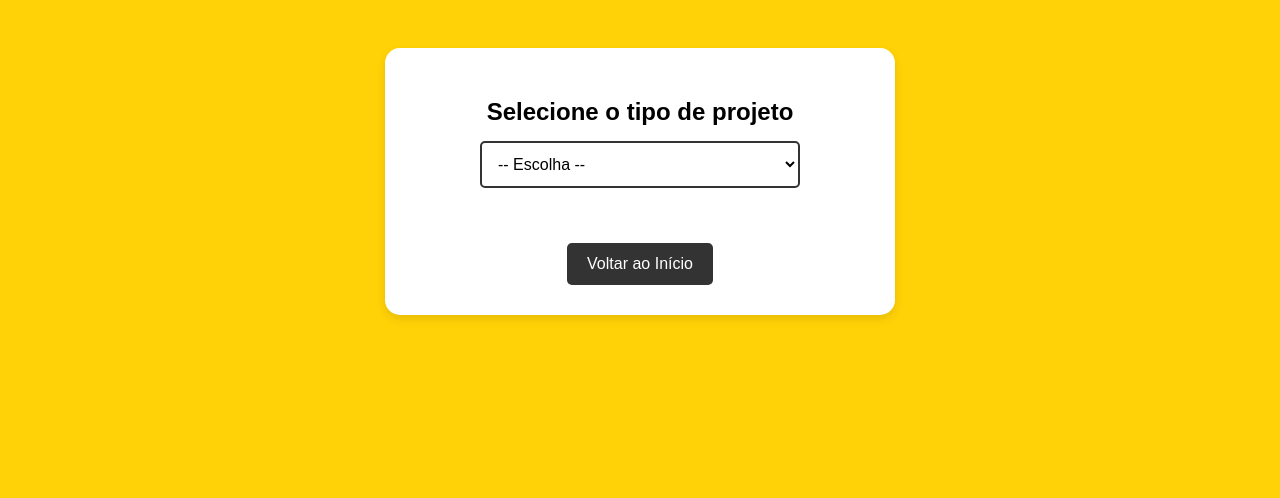
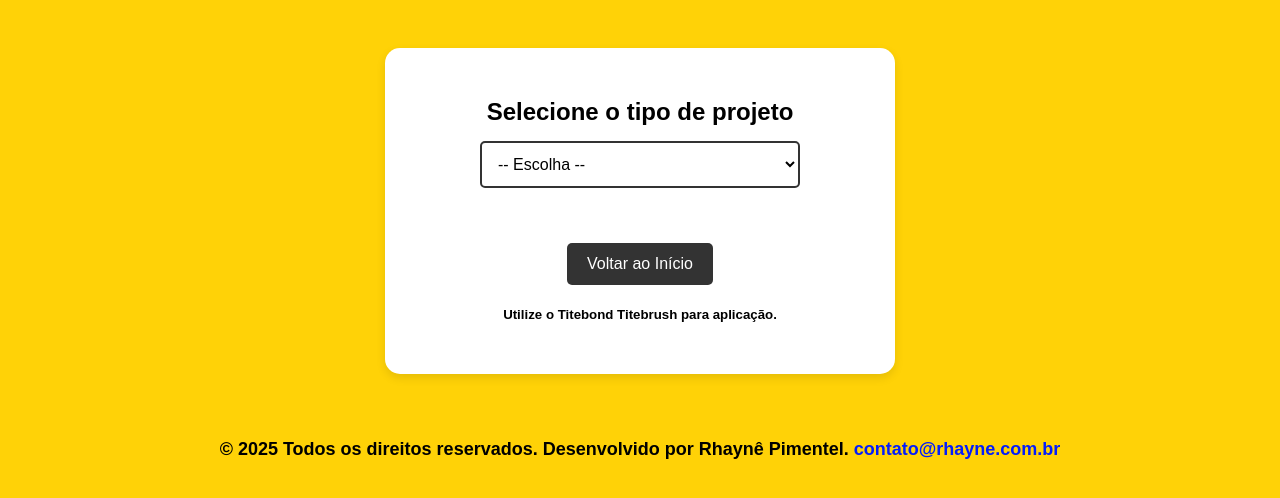
Before and after one commit to rhayne1/TITEBOND, a plain HTML site: page index.html in a window 1280 px wide. Shown: the part 246-744 px from the top of the page. Drawn offline with Linux system fonts and the light colour scheme.

Commit message:
Update index.html

```diff
--- a/index.html
+++ b/index.html
@@ -33,8 +33,12 @@
         </div>
 
         <button id="resetButton" onclick="resetarPagina()">Voltar ao Início</button>
+      <h5>Utilize o Titebond Titebrush para aplicação.</h5>
     </div>
 
     <script src="script.js"></script>
+  <footer>
+    <p>&copy; 2025 Todos os direitos reservados. Desenvolvido por <strong>Rhaynê Pimentel</strong>. <a href="mailto:contato@rhayne.com.br">contato@rhayne.com.br</a></p>
+</footer>
 </body>
 </html>
```
